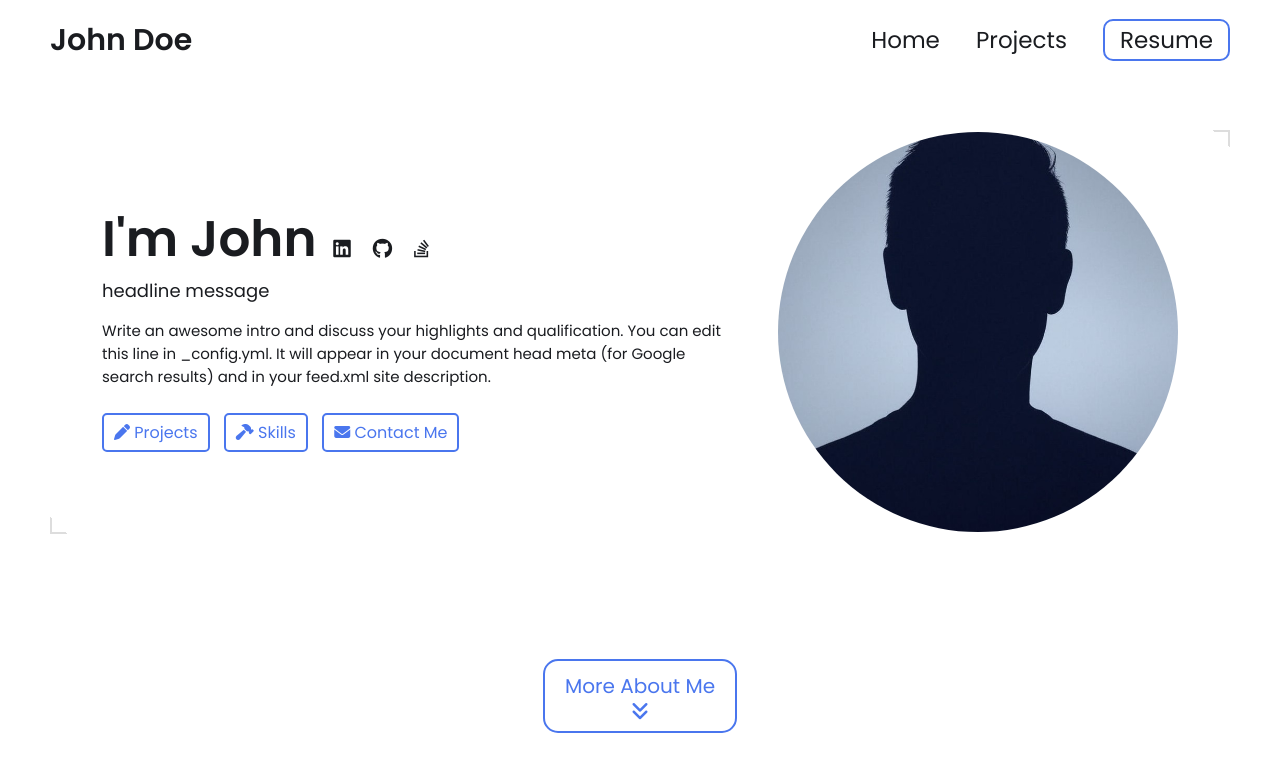
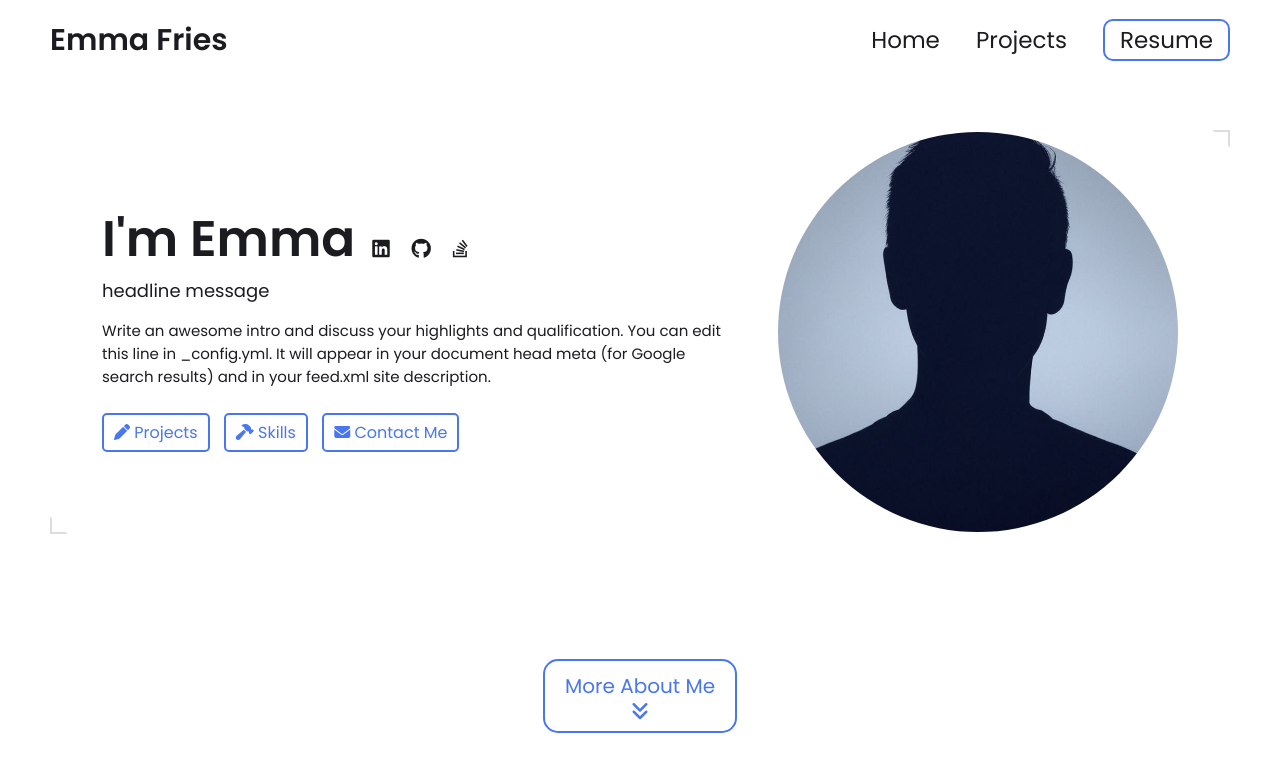
Before and after one commit to emmafries/emmafries.github.io, a Jekyll site: the page built from index.html, in a window 1280 px wide and 900 px high. Shown: the top 772 px of the window. Built offline with Jekyll 4.4.1, drawn with Linux system fonts in a browser that asks for light colours.

Commit message:
Update _config.yml

```diff
--- a/_config.yml
+++ b/_config.yml
@@ -7,12 +7,12 @@
 
 # Main Page Setup
 
-title: John Doe's Portfolio # This is what shows up in the tab of the browser
+title: Emma Fries's Portfolio # This is what shows up in the tab of the browser
 
 
 
 # Hero Section
-name: John Doe
+name: Emma Fries
 headline: headline message
 description: >- # dont remove this line. this will ignore all new lines until the next section
   Write an awesome intro and discuss your highlights and qualification. You can edit this
```
